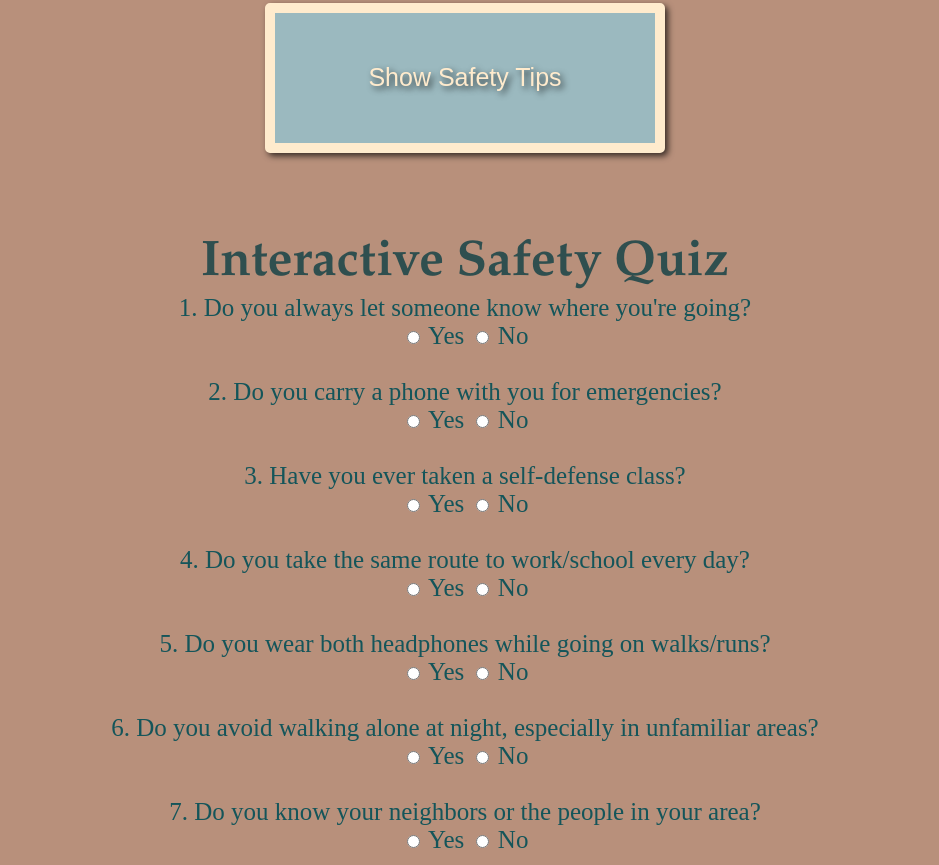
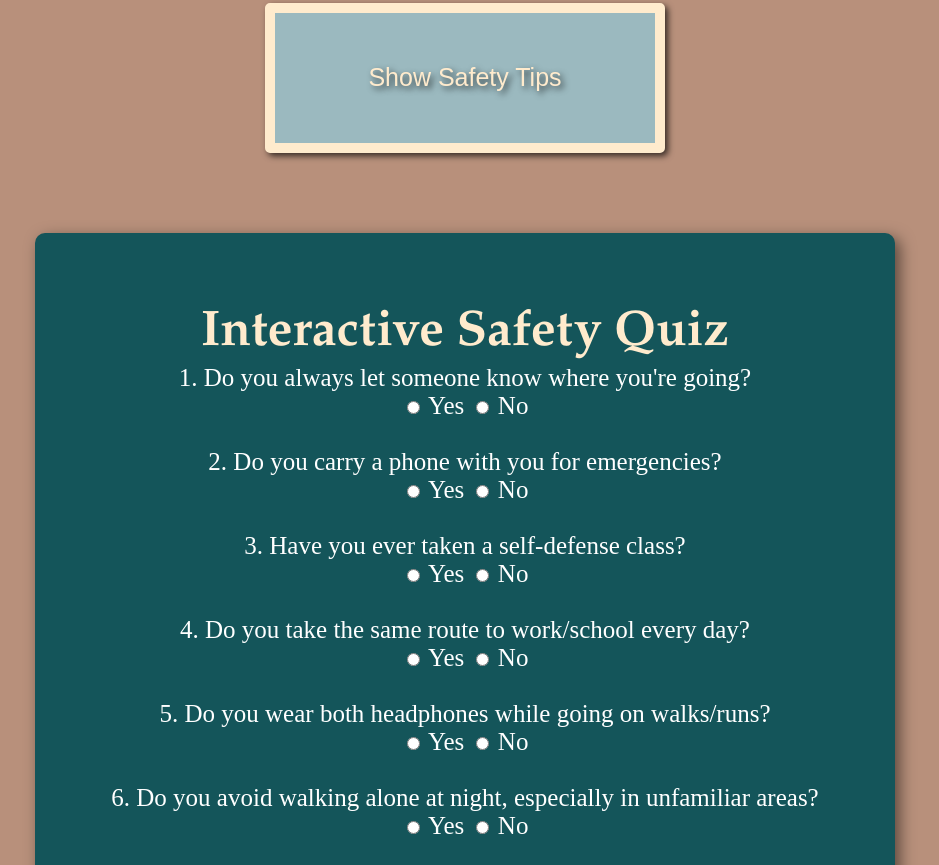
Before and after one commit to fortressofgrace/safety-rocks, a plain HTML site: page resources.html in a window 1280 px wide. Shown: the part 1513-2378 px from the top of the page, without its empty margins (175-1114 px from the left). Drawn offline with Linux system fonts and the light colour scheme.

Commit message:
Update style.css

```diff
--- a/style.css
+++ b/style.css
@@ -346,3 +346,19 @@ button:hover {
     align-items: center;
     text-align: center;
 }
+
+.quiz-box {
+    background-color: #14555A; /* Matches your content box */
+    color: white;
+    padding: 30px;
+    margin: 40px auto;
+    width: 80%;
+    max-width: 800px;
+    border-radius: 10px;
+    box-shadow: 5px 5px 15px rgba(0, 0, 0, 0.5);
+    text-align: center;
+}
+
+.quiz-box h2 {
+    color: blanchedalmond;
+}
```
Lines whose indentation alone changed are shown as unchanged.
